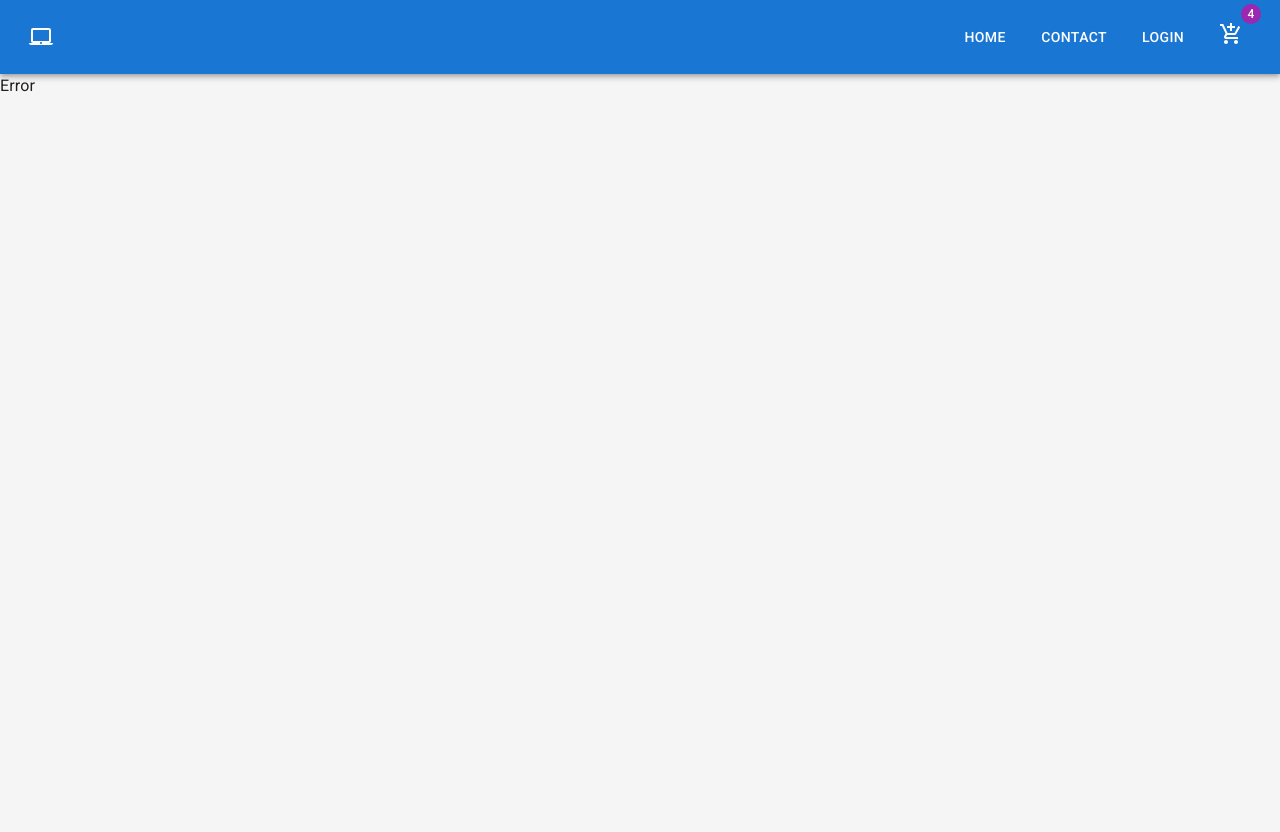
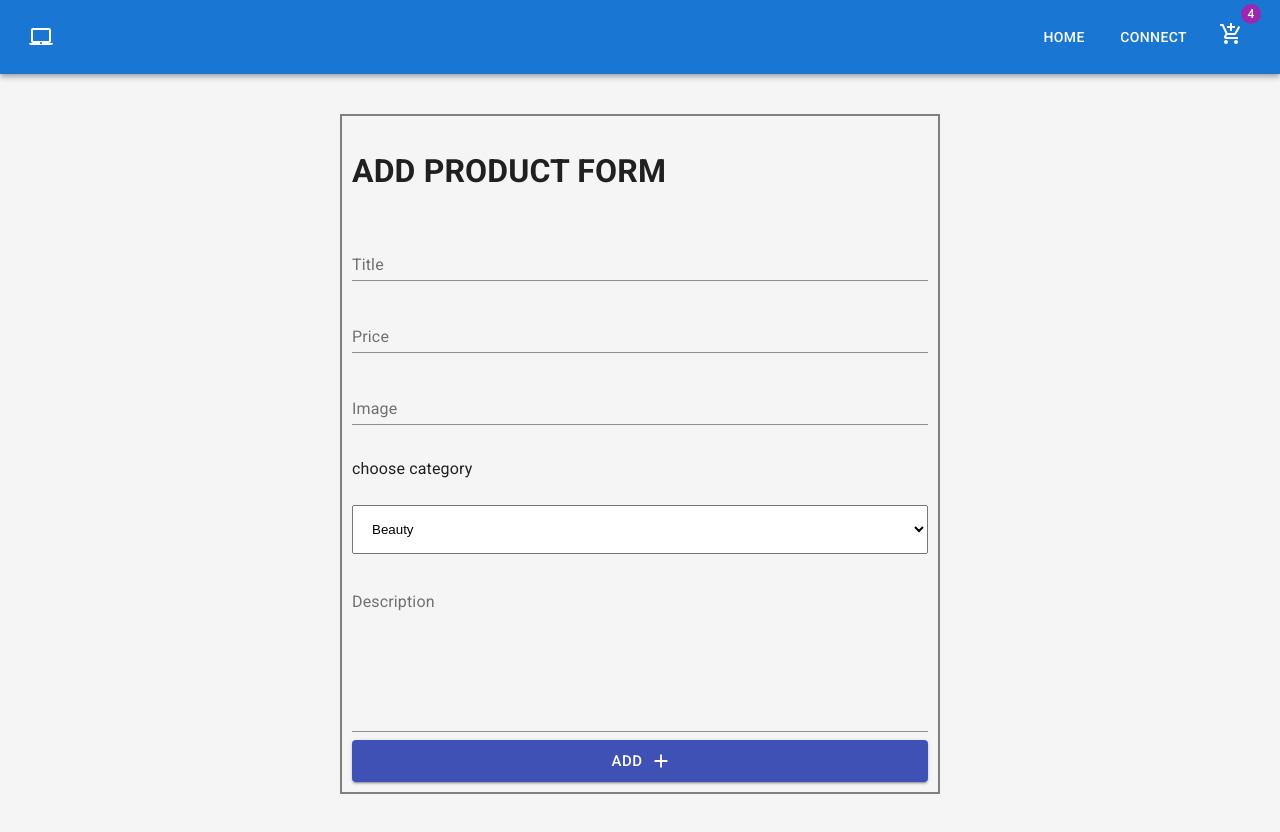
Before and after one commit to Zac-Mwangi/Viza-Techno-Hub, a React (Create React App) app: page /add in a window 1280 px wide. Before the commit the page ends 800 px from the top, so only its background shows below. Built offline with nearby package versions, Linux system fonts and the light colour scheme; data requests are answered from the project's data file.

Commit message:
working on Adding of a product

```diff
--- a/src/App.js
+++ b/src/App.js
@@ -10,6 +10,7 @@
 import Home from "./components/Home";
 
 import { CssBaseline } from "@mui/material";
+import AddProducts from "./components/AddProducts";
 
 export default function App() {
   const [cartLength, setCartLength] = useState(0);
@@ -38,6 +39,7 @@
       <Routes>
         <Route path="/login" element={<Login />} />
         <Route path="/contact" element={<Contact />} />
+        <Route path="/add" element={<AddProducts />} />
         <Route path="/cart" element={<CartContainer cart={cart} />} />
         <Route path="/" element={<Home update={update} cart={cart} />} />
         <Route path="*" element={<Error />} />
--- /dev/null
+++ b/src/components/AddProducts.jsx
@@ -0,0 +1,68 @@
+import React from 'react'
+import { FormControl, InputLabel, Input, Button, Select, MenuItem } from "@material-ui/core";
+import AddIcon from '@mui/icons-material/Add';
+
+
+
+export default function AddProducts() {
+
+    function handleSubmit() {
+
+    }
+    return (
+        <div>
+            <div
+                style={{
+                    display: "flex",
+                    justifyContent: "center",
+                    margin: 20,
+                    padding: 20
+                }}
+            >
+                <form style={{ width: "50%", border: "2px solid grey", padding: "10px" }}>
+                    <h1>ADD PRODUCT FORM</h1>
+
+                    <FormControl margin="normal" fullWidth>
+                        <InputLabel htmlFor="name">Title</InputLabel>
+                        <Input type="title" />
+                    </FormControl>
+
+                    <FormControl margin="normal" fullWidth>
+                        <InputLabel htmlFor="price">Price</InputLabel>
+                        <Input type="number" />
+                    </FormControl>
+
+                    <FormControl margin="normal" fullWidth>
+                        <InputLabel htmlFor="image">Image</InputLabel>
+                        <Input type="text" /><br></br>
+                    </FormControl>
+
+                    <FormControl fullWidth>
+                        <label for="cars">choose category</label><br></br>
+                        <select name="cat" id="cat" style={{ padding: "15px" }}>
+                            <option value="beauty">Beauty</option>
+                            <option value="clothing">Clothing</option>
+                            <option value="electronics">Electronics</option>
+                            <option value="housing">Housing</option>
+                            <option value="laptop">Laptop</option>
+                            <option value="liquor">Liquor</option>
+                            <option value="sporting">Sporting</option>
+                        </select>
+                    </FormControl>
+
+                    <FormControl margin="normal" fullWidth>
+                        <InputLabel htmlFor="description">Description</InputLabel>
+                        <Input multiline rows={7} />
+                    </FormControl>
+
+
+
+                    <Button variant="contained" color="primary" size="large" endIcon={<AddIcon />} fullWidth onClick={handleSubmit}>
+                        ADD
+                    </Button>
+                </form>
+
+            </div>
+        </div>
+    )
+}
--- a/src/components/Contact.jsx
+++ b/src/components/Contact.jsx
@@ -1,5 +1,6 @@
 import React, { useState } from "react";
 import { FormControl, InputLabel, Input, Button } from "@material-ui/core";
+import SendIcon from '@mui/icons-material/Send';
 
 export default function Contact() {
 
@@ -67,7 +68,7 @@
           <Input multiline rows={7} value={message} onChange={(e) => setMessage(e.target.value)} />
         </FormControl>
 
-        <Button variant="contained" color="primary" size="large" onClick={handleSubmit}>
+        <Button variant="contained" color="primary" size="large" endIcon={<SendIcon />} fullWidth onClick={handleSubmit}>
           Send
         </Button>
       </form>
--- a/src/components/Footer.jsx
+++ b/src/components/Footer.jsx
@@ -12,13 +12,9 @@
                     Footer
                 </Typography>
                 <Typography variant='subtitle1' align='center' color='textSecondary'>
+                    @ 2022 Viza Technologies
                 </Typography>
-
             </footer>
-
-
         </>
-
-
     )
 }
--- a/src/components/Header.jsx
+++ b/src/components/Header.jsx
@@ -4,6 +4,9 @@
 
 import SearchBar from 'material-ui-search-bar';
 import AddIcon from '@mui/icons-material/Add';
+
+import { NavLink } from 'react-router-dom'
+
 
 
 export default function Header({ products, updateList, setProducts, nM, setNM }) {
@@ -81,8 +84,8 @@
                                 </Button>
                             </Grid>
                             <Grid item>
-                                <Button variant="contained" endIcon={<AddIcon />} onClick={()=>console.log("olaa")}>
-                                    ADD NEW
+                                <Button variant="contained" endIcon={<AddIcon />} onClick={() => console.log("olaa")}>
+                                    <NavLink to='/add'>ADD NEW</NavLink>
                                 </Button>
                             </Grid>
                         </Grid>
--- a/src/components/NavBar.jsx
+++ b/src/components/NavBar.jsx
@@ -22,11 +22,11 @@
                             <NavLink to='/'>Home</NavLink>
                         </Button>
                         <Button color='inherit'>
-                            <NavLink to='/contact'>Contact</NavLink>
+                            <NavLink to='/contact'>Connect</NavLink>
                         </Button>
-                        <Button color='inherit'>
+                        {/* <Button color='inherit'>
                             <NavLink to='/login'>Login</NavLink>
-                        </Button>
+                        </Button> */}
                         <Badge badgeContent={cartLength} color="secondary">
                             <IconButton color="inherit" aria-label="add to shopping cart">
                                 <NavLink to='/cart'> <AddShoppingCartIcon /></NavLink>
```
